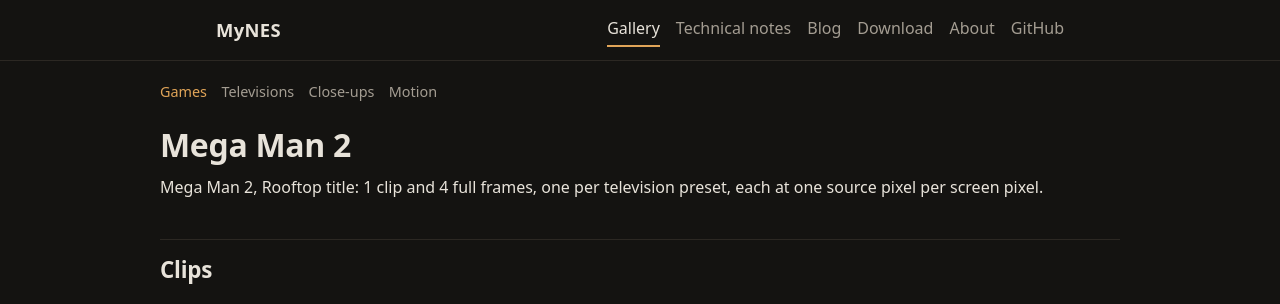
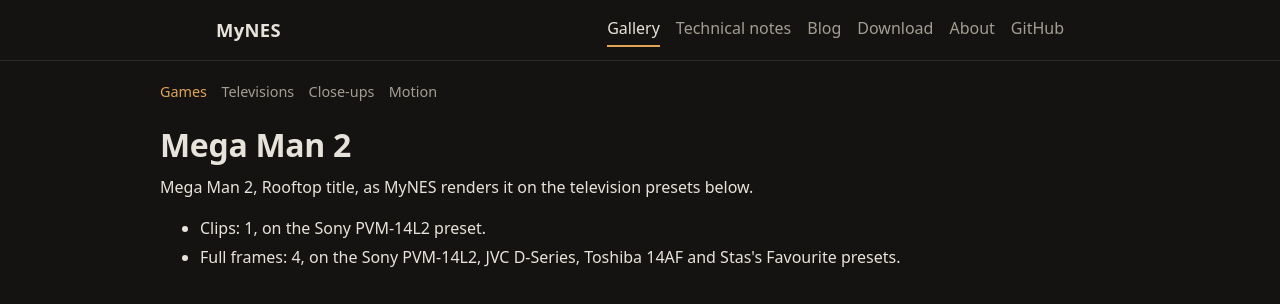
Before and after one commit to yaglo/mynes-web, a Jekyll site: the page built from gallery/games/mega-man-2-title.md, in a window 1280 px wide, cut to the strip 0-304 px from the top of the page. Built offline with Jekyll 4.4.1, drawn with Linux system fonts in a browser that asks for light colours.

Commit message:
Say what each game page holds as plain counts
The scope sentence read "1 clip and 4 full frames, one per television
preset", which was wrong whenever the counts differed, and a TODO
comment shipped above it. Each page now names the game and scene and
lists clips, detail crops and full frames with the presets they were
recorded on. The Games index no longer promises a detail crop for every
game, since the version 1 data has none.

```diff
--- /dev/null
+++ b/_includes/names.html
@@ -0,0 +1,10 @@
+{%- comment -%}
+Joins a list of names as in running text, "A", "A and B", "A, B and C", into
+names_out. Usage: {% include names.html list=some_array %}
+{%- endcomment -%}
+{%- assign names_out = "" -%}
+{%- for n in include.list -%}
+{%- if forloop.first -%}{%- assign names_out = n -%}
+{%- elsif forloop.last -%}{%- assign names_out = names_out | append: " and " | append: n -%}
+{%- else -%}{%- assign names_out = names_out | append: ", " | append: n -%}{%- endif -%}
+{%- endfor -%}
--- a/_layouts/game.html
+++ b/_layouts/game.html
@@ -12,16 +12,25 @@
 {%- assign game = hero.games | where: "id", page.game | first -%}
 {%- assign clips = hero.clips[page.game] -%}
 {%- assign n_clips = 0 -%}{%- assign n_crops = 0 -%}{%- assign n_stills = 0 -%}
+{%- assign names_clips = "" | split: "" -%}{%- assign names_crops = "" | split: "" -%}{%- assign names_stills = "" | split: "" -%}
 {%- for preset in hero.presets -%}
 {%- include hero-clip.html game=page.game preset=preset.id -%}
-{%- if hc_stage or hc_video -%}{%- assign n_clips = n_clips | plus: 1 -%}{%- endif -%}
-{%- if hc_crop -%}{%- assign n_crops = n_crops | plus: 1 -%}{%- endif -%}
-{%- if hc_still -%}{%- assign n_stills = n_stills | plus: 1 -%}{%- endif -%}
+{%- if hc_stage or hc_video -%}{%- assign n_clips = n_clips | plus: 1 -%}{%- assign names_clips = names_clips | push: preset.name -%}{%- endif -%}
+{%- if hc_crop -%}{%- assign n_crops = n_crops | plus: 1 -%}{%- assign names_crops = names_crops | push: preset.name -%}{%- endif -%}
+{%- if hc_still -%}{%- assign n_stills = n_stills | plus: 1 -%}{%- assign names_stills = names_stills | push: preset.name -%}{%- endif -%}
 {%- endfor -%}
 {%- assign n_all = n_clips | plus: n_crops | plus: n_stills -%}
 {% if game and n_all > 0 %}
-<!-- TODO(copy): one sentence on the scene and what to look at; keep the scope sentence below factual. -->
-<p>{{ game.title }}, {{ game.scene }}: {% if n_clips > 0 %}{{ n_clips }} {% if n_clips == 1 %}clip{% else %}clips{% endif %}{% endif %}{% if n_clips > 0 and n_crops > 0 %}, {% endif %}{% if n_crops > 0 %}{{ n_crops }} detail {% if n_crops == 1 %}crop{% else %}crops{% endif %}{% endif %}{% if n_stills > 0 %}{% if n_clips > 0 or n_crops > 0 %} and {% endif %}{{ n_stills }} full {% if n_stills == 1 %}frame{% else %}frames{% endif %}{% endif %}, one per television preset, each at one source pixel per screen pixel.</p>
+<p>{{ game.title }}, {{ game.scene }}, as MyNES renders it on the television presets below.</p>
+<ul class="gallery-counts">
+{%- if n_clips > 0 %}{% include names.html list=names_clips %}
+<li>Clips: {{ n_clips }}, on the {{ names_out }} {% if n_clips == 1 %}preset{% else %}presets{% endif %}.</li>
+{%- endif %}{% if n_crops > 0 %}{% include names.html list=names_crops %}
+<li>Detail crops: {{ n_crops }}, on the {{ names_out }} {% if n_crops == 1 %}preset{% else %}presets{% endif %}.</li>
+{%- endif %}{% if n_stills > 0 %}{% include names.html list=names_stills %}
+<li>Full frames: {{ n_stills }}, on the {{ names_out }} {% if n_stills == 1 %}preset{% else %}presets{% endif %}.</li>
+{%- endif %}
+</ul>
 {%- if n_clips > 0 %}
 
 <h2 id="clips">Clips</h2>
```
Also changed, not shown: gallery/games/index.md (+1 -2 lines).
